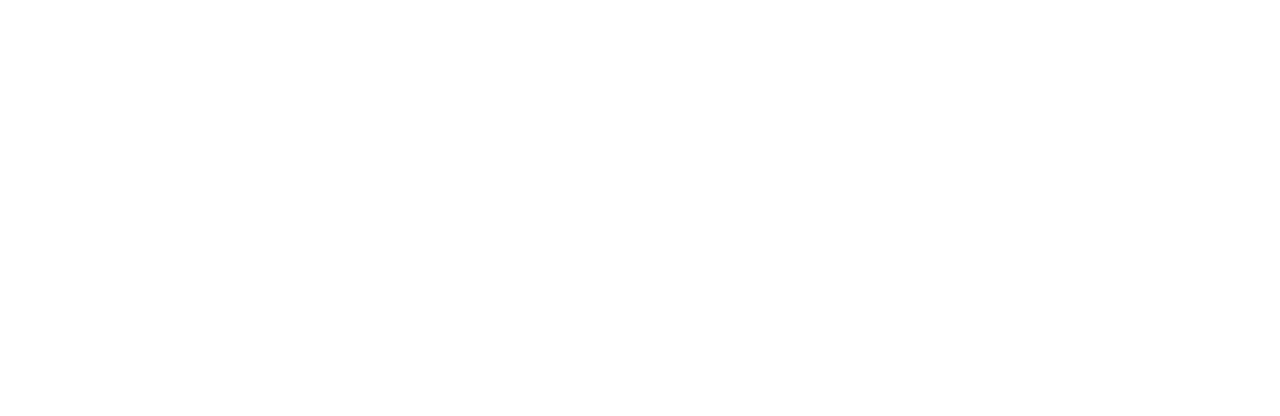
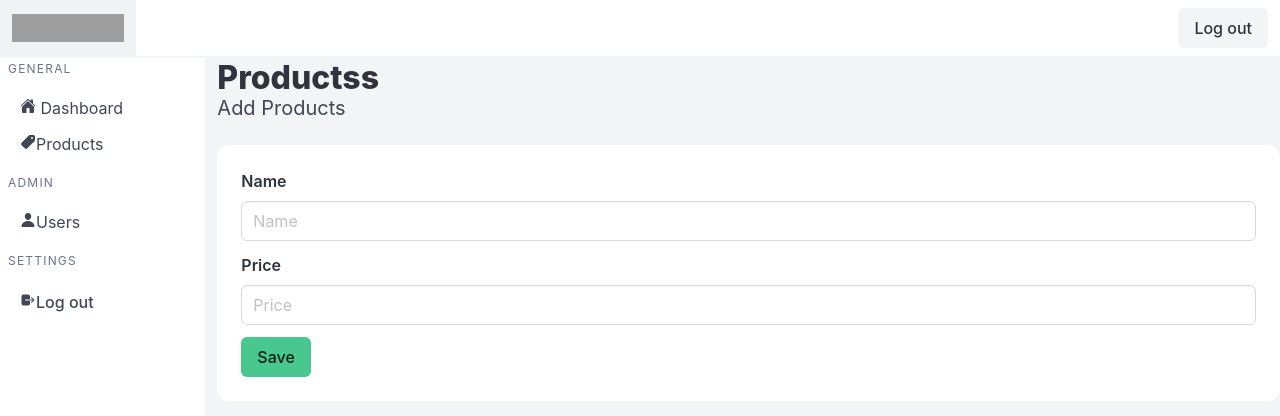
Before and after one commit to LuciferLovesMe/learn-auth-react, a React (Create React App) app: page /products/add in a window 1280 px wide. Before the commit this address had no page. Shown: the top 416 px of the page. Built offline with nearby package versions, Linux system fonts and the light colour scheme; grey boxes are pictures that could not be loaded.

Commit message:
main: add components & pages products

```diff
--- a/src/App.js
+++ b/src/App.js
@@ -5,6 +5,8 @@
 import Products from "./pages/Products";
 import AddUser from "./pages/AddUser";
 import EditUser from "./pages/EditUser";
+import AddProducts from "./pages/AddProducts";
+import EditProducts from "./pages/EditProducts";
 
 function App() {
   return (
@@ -14,9 +16,11 @@
           <Route path="/" element={<Login />} />
           <Route path="/dashboard" element={<Dashboard />} />
           <Route path="/users" element={<Users />} />
-          <Route path="/products" element={<Products />} />
           <Route path="/users/add" element={<AddUser />} />
           <Route path="/users/edit" element={<EditUser />} />
+          <Route path="/products" element={<Products />} />
+          <Route path="/products/add" element={<AddProducts />} />
+          <Route path="/products/edit" element={<EditProducts />} />
         </Routes>
       </BrowserRouter>
     </div>
--- /dev/null
+++ b/src/components/FormAddProducts.jsx
@@ -0,0 +1,38 @@
+import React from "react";
+
+const FormAddProducts = () => {
+  return (
+    <div>
+      <h1 className="title">Productss</h1>
+      <h2 className="subtitle">Add Products</h2>
+
+      <div className="card is-shadowless">
+        <div className="card-content">
+          <div className="content">
+            <form>
+              <div className="field">
+                <label className="label">Name</label>
+                <div className="control">
+                  <input type="text" placeholder="Name" className="input" />
+                </div>
+              </div>
+              <div className="field">
+                <label className="label">Price</label>
+                <div className="control">
+                  <input type="text" placeholder="Price" className="input" />
+                </div>
+              </div>
+              <div className="field">
+                <div className="control">
+                  <button className="button is-success">Save</button>
+                </div>
+              </div>
+            </form>
+          </div>
+        </div>
+      </div>
+    </div>
+  );
+};
+
+export default FormAddProducts;
--- /dev/null
+++ b/src/components/FormEditProducts.jsx
@@ -0,0 +1,38 @@
+import React from "react";
+
+const FormEditProducts = () => {
+  return (
+    <div>
+      <h1 className="title">Products</h1>
+      <h2 className="subtitle">Edit Product</h2>
+
+      <div className="card is-shadowless">
+        <div className="card-content">
+          <div className="content">
+            <form>
+              <div className="field">
+                <label className="label">Name</label>
+                <div className="control">
+                  <input type="text" placeholder="Name" className="input" />
+                </div>
+              </div>
+              <div className="field">
+                <label className="label">Price</label>
+                <div className="control">
+                  <input type="text" placeholder="Price" className="input" />
+                </div>
+              </div>
+              <div className="field">
+                <div className="control">
+                  <button className="button is-success">Save</button>
+                </div>
+              </div>
+            </form>
+          </div>
+        </div>
+      </div>
+    </div>
+  );
+};
+
+export default FormEditProducts;
--- /dev/null
+++ b/src/pages/AddProducts.jsx
@@ -0,0 +1,13 @@
+import React from "react";
+import Layout from "./Layout";
+import FormAddProducts from "../components/FormAddProducts";
+
+const AddProducts = () => {
+  return (
+    <Layout>
+      <FormAddProducts />
+    </Layout>
+  );
+};
+
+export default AddProducts;
--- /dev/null
+++ b/src/pages/EditProducts.jsx
@@ -0,0 +1,13 @@
+import React from "react";
+import Layout from "./Layout";
+import FormEditProducts from "../components/FormEditProducts";
+
+const EditProducts = () => {
+  return (
+    <Layout>
+      <FormEditProducts />
+    </Layout>
+  );
+};
+
+export default EditProducts;
```
